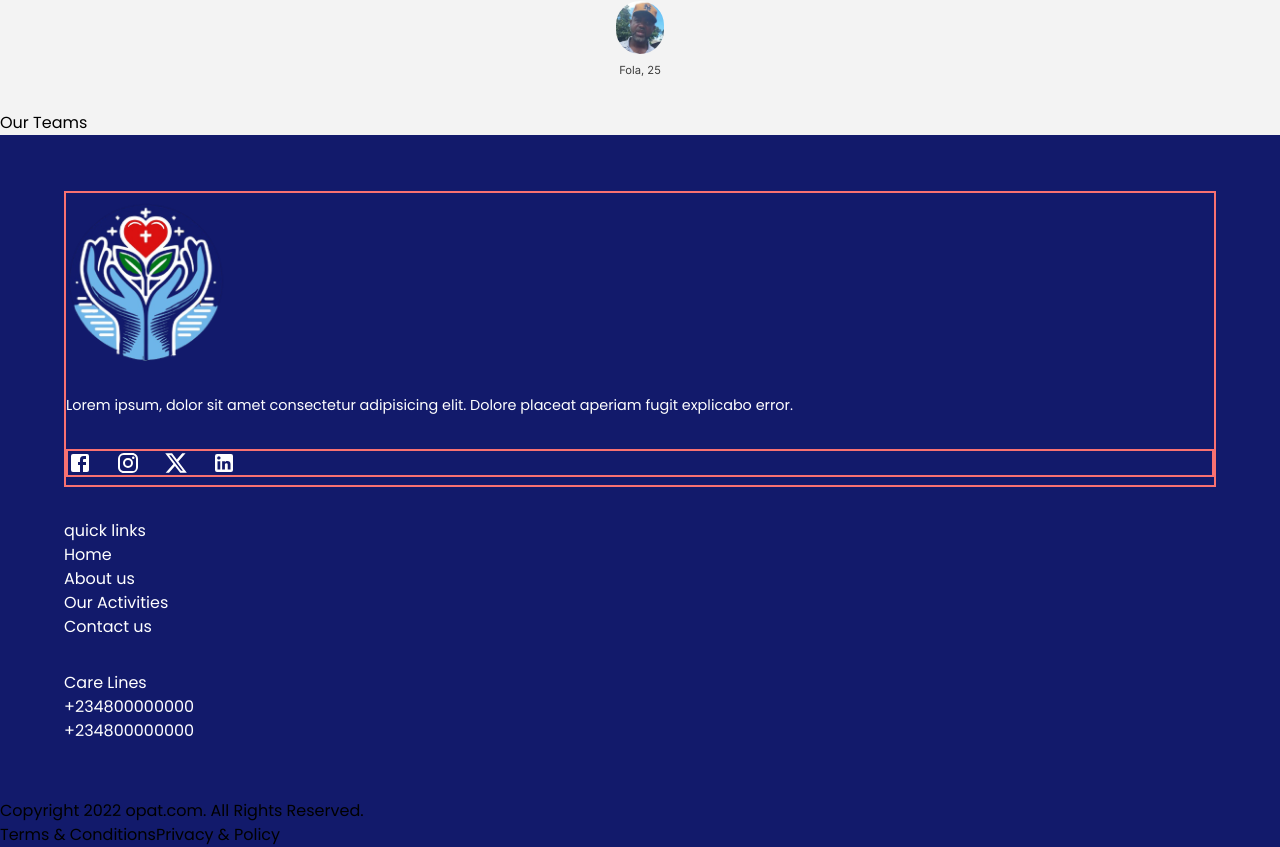
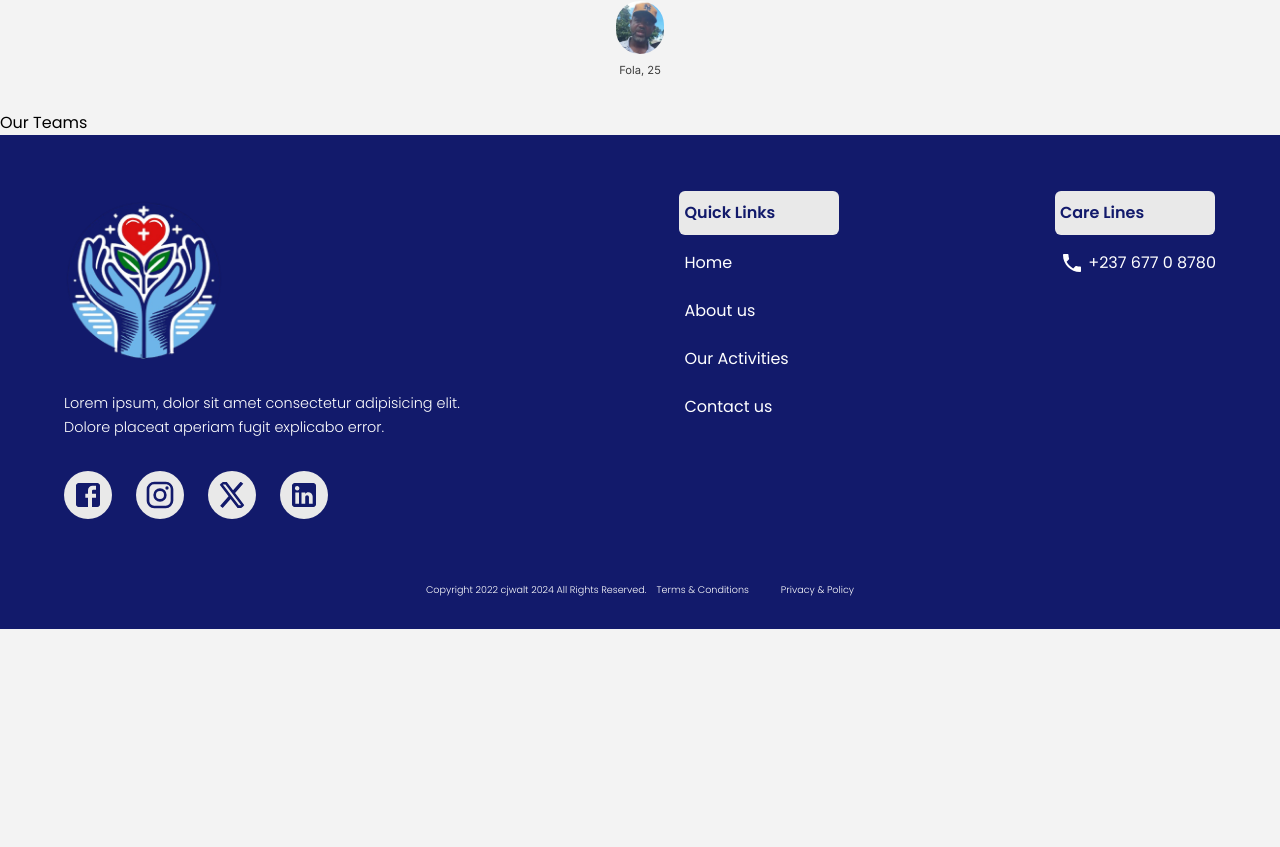
Before and after one commit to CJWALT/recepedis-ngo, a React (Create React App) app: page / in a window 1280 px wide. Shown: the part 2934-3781 px from the top of the page. After the commit the page ends 3563 px from the top, so only its background shows below. Built offline with nearby package versions, Linux system fonts and the light colour scheme.

Commit message:
refactor: nav component; complete footer component ui

```diff
--- a/src/App.css
+++ b/src/App.css
@@ -1,5 +1,7 @@
 @import url('https://fonts.googleapis.com/css2?family=Poppins:ital,wght@0,100;0,200;0,300;0,400;0,500;0,600;0,700;0,800;0,900;1,100;1,200;1,300;1,400;1,500;1,600;1,700;1,800;1,900&display=swap');
 @import url('https://fonts.googleapis.com/css2?family=Inter:ital,opsz,wght@0,14..32,100..900;1,14..32,100..900&display=swap');
+@import url('https://fonts.googleapis.com/css2?family=Montserrat:ital,wght@0,100..900;1,100..900&display=swap');
+
 
 @tailwind base;
 @tailwind components;
--- a/src/component/Footer.jsx
+++ b/src/component/Footer.jsx
@@ -9,28 +9,32 @@ import FacebookIcon from '@mui/icons-material/Facebook';
 import InstagramIcon from '@mui/icons-material/Instagram';
 import XIcon from '@mui/icons-material/X';
 import LinkedInIcon from '@mui/icons-material/LinkedIn';
+import PhoneIcon from '@mui/icons-material/Phone';
+
+
+
 import { Link } from 'react-router-dom';
 
 
 const Footer = () => {
   return (
-        <section className='bg-[#121A6B]'>
-            <div className='w-[90%] text-white py-[3.5rem] mx-auto max-w-[1280px] flex flex-col gap-8'>
-                <div className='border-2 py-2 border-red-400 flex flex-col gap-[2rem]'>
+        <section className='bg-[#121A6B] text-white'>
+            <div className='w-[90%] sm:w-[80%] md:w-[90%] py-[3.5rem] mx-auto max-w-[1280px] flex flex-col sm:flex-row sm:flex-wrap sm:justify-between gap-8'>
+                <div className='py-2 flex flex-col gap-[2rem] sm:basis-[18rem] lg:basis-[25rem] overflow-hidden flex-grow-0 flex-shrink-0'>
                     <img src={Logo} alt='recepedis logo' className='w-[8rem] h-[8rem] sm:w-[10rem] sm:h-[10rem]'/>
-                    <p className='text-[.9rem] font-normal leading-6'>Lorem ipsum, dolor sit amet consectetur adipisicing elit. Dolore placeat aperiam fugit explicabo error.</p>
-                    <span className='flex border-2 border-red-400 flex-row gap-6'>
-                        <FacebookIcon/>
-                        <InstagramIcon/>
-                        <XIcon/>
-                        <LinkedInIcon/>
+                    <p className='text-[.9rem] font-light leading-6'>Lorem ipsum, dolor sit amet consectetur adipisicing elit. Dolore placeat aperiam fugit explicabo error.</p>
+                    <span className='flex flex-row items-center gap-6'>
+                        <a href="https://www.facebook.com/profile.php?id=100079275348605&_rdc=1&_rdr" target="_blank" rel="noopener noreferrer"><FacebookIcon className='!w-[3rem] !h-[3rem] px-[.5rem] py-[.5rem] bg-[#E9E9E9] rounded-full text-[#121A6B]'/></a>
+                        <a href="URL`" target="_blank" rel="noopener noreferrer"><InstagramIcon className='!w-[3rem] !h-[3rem] px-[.5rem] py-[.5rem] bg-[#E9E9E9] rounded-full text-[#121A6B]'/></a>
+                        <a href="URL`" target="_blank" rel="noopener noreferrer"><XIcon className='!w-[3rem] !h-[3rem] px-[.5rem] py-[.5rem] bg-[#E9E9E9] rounded-full text-[#121A6B]'/></a>
+                        <a href="URL`" target="_blank" rel="noopener noreferrer"><LinkedInIcon className='!w-[3rem] !h-[3rem] px-[.5rem] py-[.5rem] bg-[#E9E9E9] rounded-full text-[#121A6B]'/></a>
                     </span>
                 </div>
-                <div>
-                    <h4>
+                <div className=''>
+                    <h4 className='capitalize text-[#121A6B] font-semibold bg-[#E9E9E9] w-[10rem] py-[10px] pl-[5px] rounded-[6px]'>
                     quick links
                         </h4>
-                        <ul>
+                        <ul className='pl-[5px] mt-4 flex flex-col gap-6'>
                             <li>Home</li>
                             <li>About us</li>
                             <li>Our Activities</li>
@@ -38,19 +42,19 @@ const Footer = () => {
                         </ul>
                 </div>
                 <div>
-                    <h4>Care Lines</h4>
-                    <ul>
-                        <li><tel>+234800000000</tel></li>
-                        <li><tel>+234800000000</tel></li>
+                    <h4 className='capitalize text-[#121A6B] font-semibold bg-[#E9E9E9] w-[10rem] py-[10px] pl-[5px] rounded-[6px]'>Care Lines</h4>
+                    <ul className='pl-[5px] flex flex-col gap-6 mt-4'>
+                        <li><PhoneIcon/> <a href="tel:+237677087801">+237 677 0 8780</a></li>
+
                     </ul>
                 </div>
             </div>
 
-            <div>
-                <span>
-                Copyright 2022 opat.com. All Rights Reserved.
+            <div className='font-light text-[.6rem] gap-[10px] flex-wrap justify-center pb-[1rem] flex flex-row'>
+                <span className='mb-[1rem] block'>
+                Copyright 2022 <a href='www.github.com/cjwalt' target='_blank'>cjwalt 2024</a> All Rights Reserved.
                 </span>
-                <div>
+                <div className='flex flex-row justify-between gap-8'>
                     <span>
                         <Link to='/'>
                             Terms & Conditions
--- a/src/component/Nav.jsx
+++ b/src/component/Nav.jsx
@@ -27,8 +27,8 @@ function Nav() {
       <div className=''>
             <img src={Logo} alt='logo' className='object-contain w-[92px] h-[89px]'/>
       </div>
-     <div className={` justify-between z-50 items-center transition-opacity duration-500 ease-in ${openMenu ? ' flex absolute right-[5rem] top-0 rounded-lg w-[13rem] bg-[#6EB6E9] py-6 flex-col' : 'hidden lg:flex lg:w-[40rem] lg:max-w[41rem]'}`}>
-        <div className='flex flex-col lg:flex-row lg:w-[65%] items-center gap-4 lg:pb-0 pb-[2rem] justify-between w-[60%]'>
+     <div className={` justify-between z-50 items-center transition-opacity duration-500 ease-in ${openMenu ? ' flex absolute left-0 transition-opacity duration-300 top-0 rounded-lg w-[13rem] bg-[#6EB6E9] py-6 flex-col' : 'hidden lg:flex lg:w-[45rem] lg:max-w[41rem]'}`}>
+        <div className='flex flex-col lg:flex-row lg:w-[72%] items-center gap-4 lg:pb-0 pb-[2rem] justify-between w-[70%]'>
         {links.map((link) => (
           <li key={link.id} className='list-none'>
               <Link to={link.path} className='hover:text-btnColor font-[montserrat] text-[1.25rem] font-bold text-navTextColor'>{link.name}</Link>
--- a/src/component/Testimonial.jsx
+++ b/src/component/Testimonial.jsx
@@ -20,7 +20,7 @@ function Testimonial() {
 
 
   return (
-    <div className='w-[90%] mx-auto max-w-[1280px] py-[2rem]'>
+    <div className='w-[90%] sm:w-[80%] md:w-[90%] mx-auto max-w-[1280px] py-[2rem]'>
       <h4 className='text-[1.2rem] text-center sm:text-[1.5rem] font-semibold text-blueText mb-[2.6rem]'>Testimonial</h4>
 
         <div className='relative embla w-full ' ref={emblaRef}>
```
